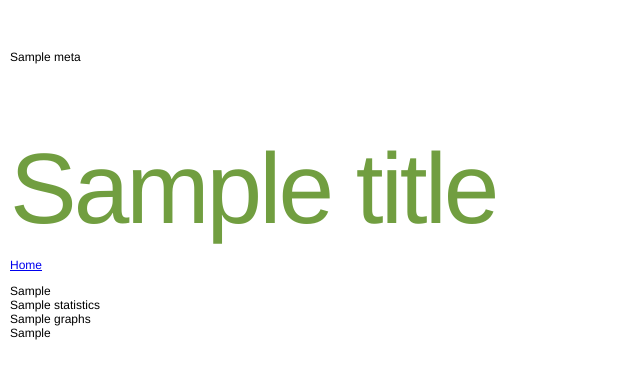
After one commit to hashbangcode/Webolution-Demo, a PHP site: the page made by templates/dashboard.twig in a window 1280 px wide. The commit adds this page. Shown: the top 379 px of the page, without its empty margins (0-640 px from the left). Run offline with PHP 8.4, Linux system fonts and the light colour scheme; the template is opened without the code that fills it: most values are stand-ins (such as "Sample title", 1, 10 or a date in 2020); some libraries are stand-ins or nearby versions.

Commit message:
Added a dashboard controller, template and route. Just a skeleton for now.

```diff
--- a/src/routes.php
+++ b/src/routes.php
@@ -21,3 +21,6 @@ $app->get('/color_evolution', '\Hashbangcode\WevolutionDemo\Controller\ColorCont
 
 // Image.
 $app->get('/image_evolution', '\Hashbangcode\WevolutionDemo\Controller\ImageController:imageEvolution');
+
+// Dashboard
+$app->get('/color_dashboard_evolution', '\Hashbangcode\WevolutionDemo\Controller\ColorDashboardController:colorDashboardEvolution');
--- /dev/null
+++ b/templates/dashboard.twig
@@ -0,0 +1,48 @@
+<!DOCTYPE html>
+<html>
+    <head>
+        <meta charset="utf-8"/>
+        {{ meta|raw }}
+        <title>Webolution</title>
+        <link href="css/styles.css" rel="stylesheet" type="text/css">
+        <style>
+            #current-generation {
+                border-color: lightgray;
+            }
+
+            #statistics {
+                border-color: lightgray;
+            }
+
+            #statistics-graphs {
+                border-color: lightgray;
+            }
+
+            #past-generations {
+                border-color: lightgray;
+            }
+
+        </style>
+    </head>
+    <body>
+        <h1>{{ title }}</h1>
+        <p><a href="/">Home</a></p>
+
+        <div id="current-generation">
+            {{ current_generation }}
+        </div>
+
+        <div id="statistics">
+            {{ statistics }}
+        </div>
+
+        <div id="statistics-graphs">
+            {{ graphs }}
+        </div>
+
+        <div id="past-generations">
+            {{ past_generations }}
+        </div>
+
+    </body>
+</html>
--- a/templates/index.twig
+++ b/templates/index.twig
@@ -13,6 +13,9 @@
         <p><a href="/color_evolution">Color Evolution</a></p>
         <p><a href="/image_evolution">Image Evolution</a></p>
 
+        <h2>Dashboard</h2>
+        <p><a href="/color_dashboard_evolution">Image Evolution</a></p>
+
         <h2>Database</h2>
         <p><a href="/adminer">Adminer</a></p>
         <p><a href="/clear_database">Clear Database</a></p>
```
Also changed, not shown: src/Controller/ColorDashboardController.php (added, +41 -0 lines).
